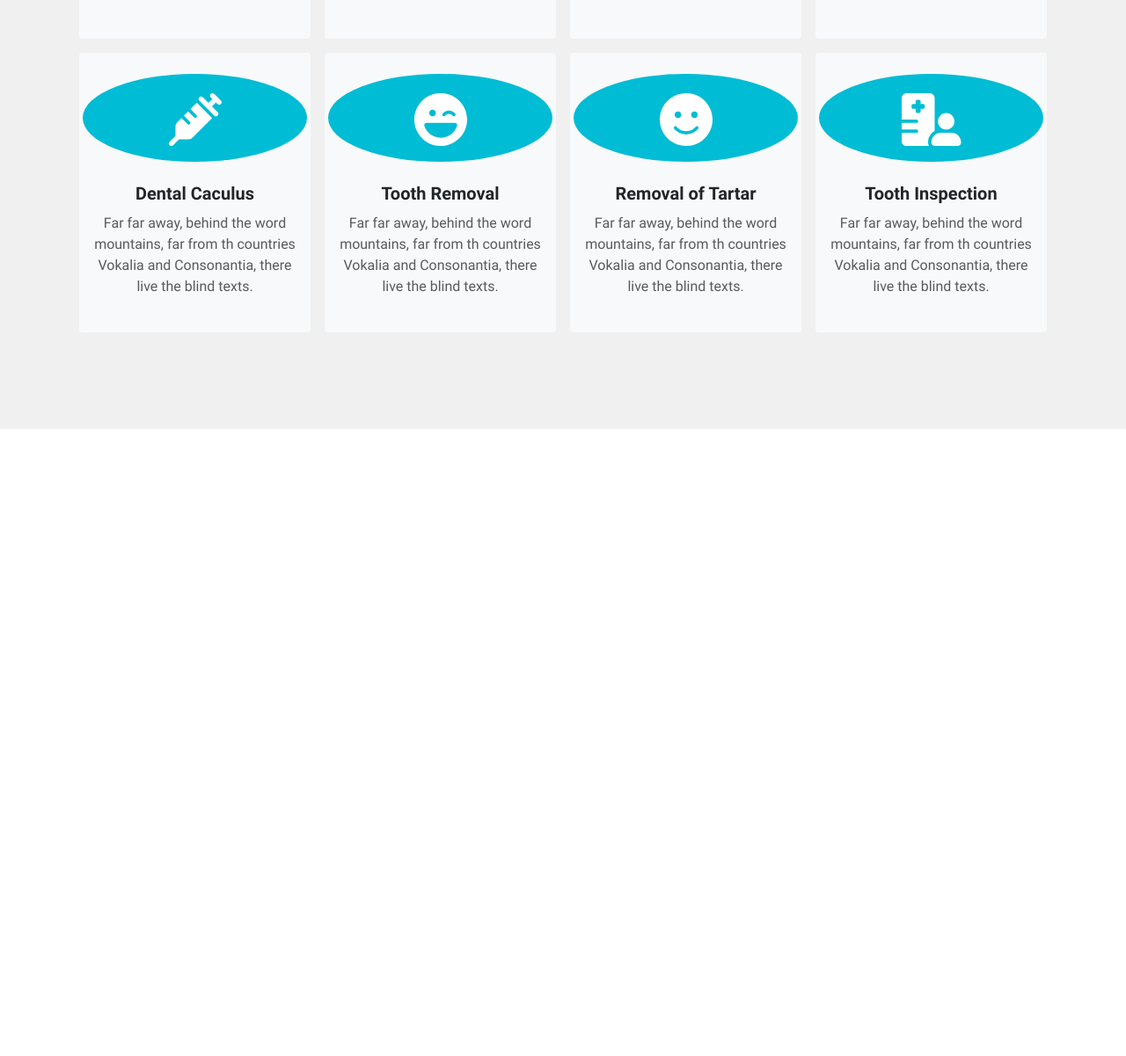
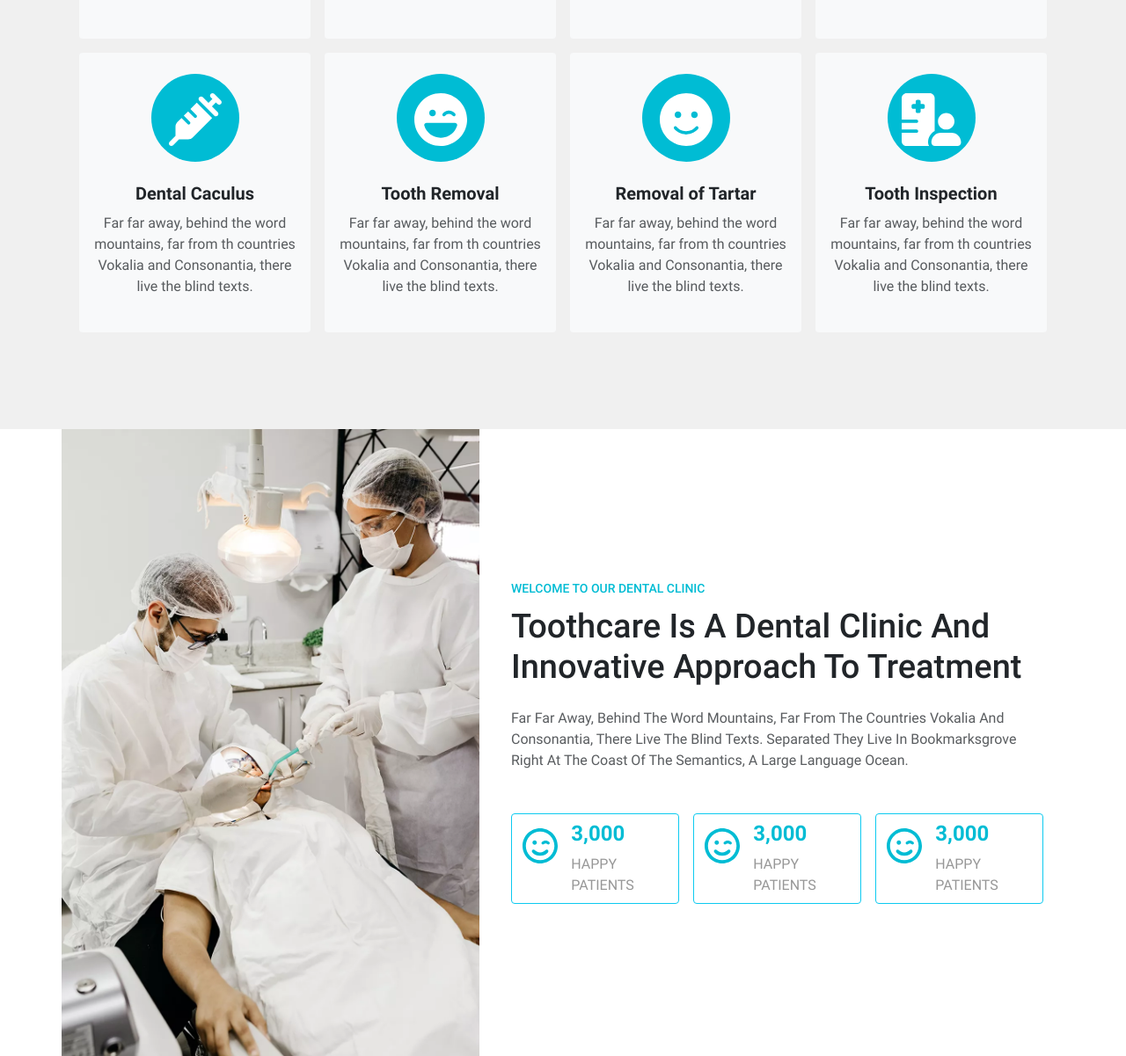
Before and after one commit to AmirHosseinShamsi/Dental-template, a React (Vite) app: page / in a window 1280 px wide. Shown: the part 2189-3390 px from the top of the page at 88% size. Before the commit the page ends 2677 px from the top, so only its background shows below. Built offline with nearby package versions, Linux system fonts and the light colour scheme; a web font is replaced by a local one.

Commit message:
introduce section done

```diff
--- a/components/main-section/introduce-section/IntroduceSection.jsx
+++ b/components/main-section/introduce-section/IntroduceSection.jsx
@@ -1,6 +1,7 @@
 import React from 'react';
-import clinicImage from 'public/images/Welcome to our clinic.webp';
+import clinicImage from '../../../public/images/Welcome to our clinic.webp';
 import classes from './IntroduceSection.module.css';
+import EmojiCards from "../../../components/main-section/introduce-section/emoji-cards/EmojiCards.jsx";
 const IntroduceSection = () => {
     return (
         <article className="container-lg p-0">
@@ -22,44 +23,13 @@ const IntroduceSection = () => {
                                 Vokalia
                                 and Consonantia, there live the blind texts. Separated they live in Bookmarksgrove right at the
                                 coast of the Semantics, a large language ocean.</p>
-                            {/*<div className="col-12">
+                            <div className="col-12">
                                 <div className="row g-3">
-                                    <div className="col-lg-4 col-md-6">
-                                        <div className="row m-0 border border-info rounded-1 bg-light py-2 bg-transparent">
-                                            <div className="inside-ico col-3">
-                                                <i className="fa-regular fa-face-smile-wink"></i>
-                                            </div>
-                                            <div className="txt-inside col-8 ms-2">
-                                                <h5 className="wwe">3,000</h5>
-                                                <span>HAPPY PATIENTS</span>
-                                            </div>
-                                        </div>
-                                    </div>
-                                    <div className="col-lg-4 col-md-6">
-                                        <div className="row m-0 border border-info rounded-1 bg-light py-2 bg-transparent">
-                                            <div className="inside-ico col-3">
-                                                <i className="fa-regular fa-face-smile-wink"></i>
-                                            </div>
-                                            <div className="txt-inside col-8 ms-2">
-                                                <h5 className="wwe">3,000</h5>
-                                                <span>HAPPY PATIENTS</span>
-                                            </div>
-                                        </div>
-                                    </div>
-                                    <div className="col-lg-4 col-md-6 col-12">
-                                        <div className="row m-0 border border-info rounded-1 bg-light py-2 bg-transparent">
-                                            <div className="inside-ico col-3">
-                                                <i className="fa-regular fa-face-smile-wink"></i>
-                                            </div>
-                                            <div className="txt-inside col-8 ms-2">
-                                                <h5 className="wwe">3,000</h5>
-                                                <span>HAPPY PATIENTS</span>
-                                            </div>
-                                        </div>
-                                    </div>
-
+                                    <EmojiCards/>
+                                    <EmojiCards/>
+                                    <EmojiCards/>
                                 </div>
-                            </div>*/}
+                            </div>
                         </div>
                     </div>
                 </div>
--- /dev/null
+++ b/components/main-section/introduce-section/emoji-cards/EmojiCards.jsx
@@ -0,0 +1,19 @@
+import React from 'react';
+import classes from './EmojiCards.module.css';
+const EmojiCards = () => {
+    return (
+        <div className="col-lg-4 col-md-6">
+            <div className="row m-0 border border-info rounded-1 bg-light py-2 bg-transparent">
+                <div className={`col-3 ${classes.smileIcon}`}>
+                    <i className="fa-regular fa-face-smile-wink"></i>
+                </div>
+                <div className="col-8 ms-2">
+                    <h5 className={classes.heading}>3,000</h5>
+                    <span className={classes.description}>HAPPY PATIENTS</span>
+                </div>
+            </div>
+        </div>
+    );
+};
+
+export default EmojiCards;
--- /dev/null
+++ b/components/main-section/introduce-section/emoji-cards/EmojiCards.module.css
@@ -0,0 +1,13 @@
+.smileIcon {
+    font-size: 40px;
+    color: var(--main-light-blue);
+}
+.heading {
+    font-size: 24px;
+    color: var(--main-light-blue);
+    font-family: 'Roboto-Bold' , serif !important;
+}
+.description {
+    color: rgb(151 151 151);
+    font-family: 'Roboto-Regular' , serif !important;
+}
--- a/components/main-section/services/cards/ServicesCards.module.css
+++ b/components/main-section/services/cards/ServicesCards.module.css
@@ -1,6 +1,6 @@
 .iconSection {
-    width: 100px;
-    height: 100px;
+    width: 100px !important;
+    height: 100px !important;
     border-radius: 50%;
     background-color: var(--main-light-blue);
     color: var(--main-black);
--- a/src/App.jsx
+++ b/src/App.jsx
@@ -1,6 +1,7 @@
 import Header from "../components/Header/Header.jsx";
 import TakeAppointment from "../components/main-section/take-appointment/TakeAppointment.jsx";
 import Services from "../components/main-section/services/Services.jsx";
+import IntroduceSection from "../components/main-section/introduce-section/IntroduceSection.jsx";
 
 export default function App() {
 
@@ -10,6 +11,7 @@ export default function App() {
           <main>
               <TakeAppointment/>
               <Services/>
+              <IntroduceSection/>
           </main>
       </>
   )
```
